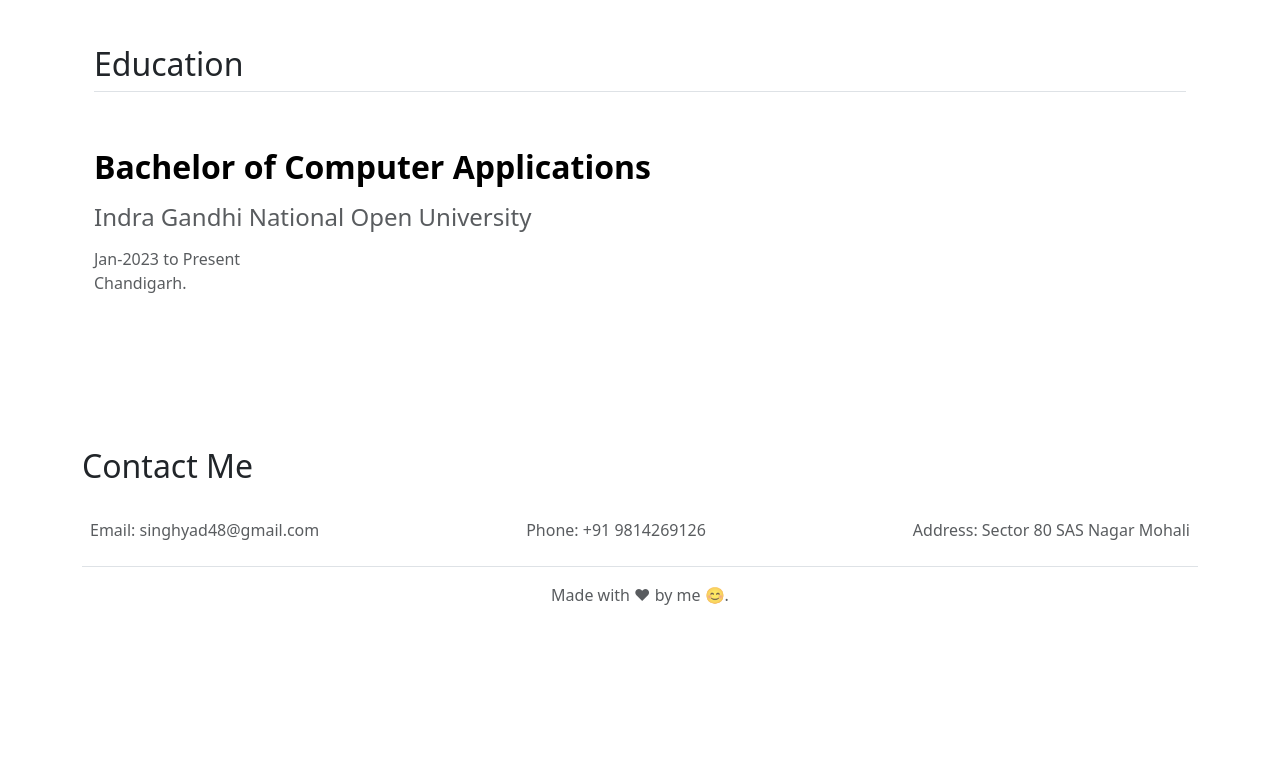
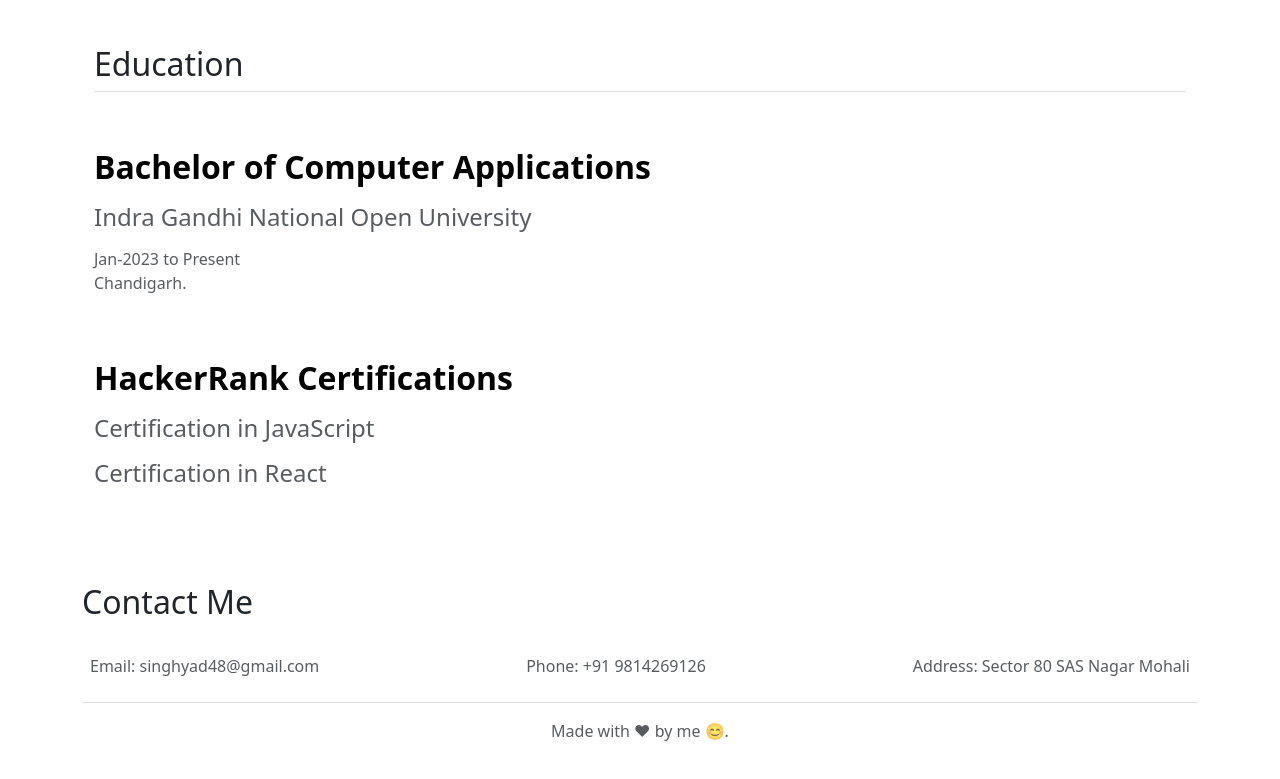
Before and after one commit to YadwinderSingh48/Portfolio, a plain HTML site: page index.html in a window 1280 px wide. Shown: the part 4249-5028 px from the top of the page. Before the commit the page ends 4912 px from the top, so only its background shows below. Drawn offline with nearby package versions, Linux system fonts and the light colour scheme; files whose address does not match are found by name.

Commit message:
add Qualification

```diff
--- a/index.html
+++ b/index.html
@@ -293,6 +293,17 @@
 
 
         </div>
+        <div class="row md-2 align-items-md-center g-5">
+            <div class="col d-flex flex-column align-items-start gap-2">
+                <h2 class="fw-bold text-body-emphasis">HackerRank Certifications</h2>
+                <h4><span
+                    class="text-body-secondary">Certification in JavaScript</span></h4>
+                <h4><span
+                    class="text-body-secondary">Certification in React</span></h4>
+            </div>
+
+
+        </div>
     </div>
 
     <div id="Contact" class="container">
```
